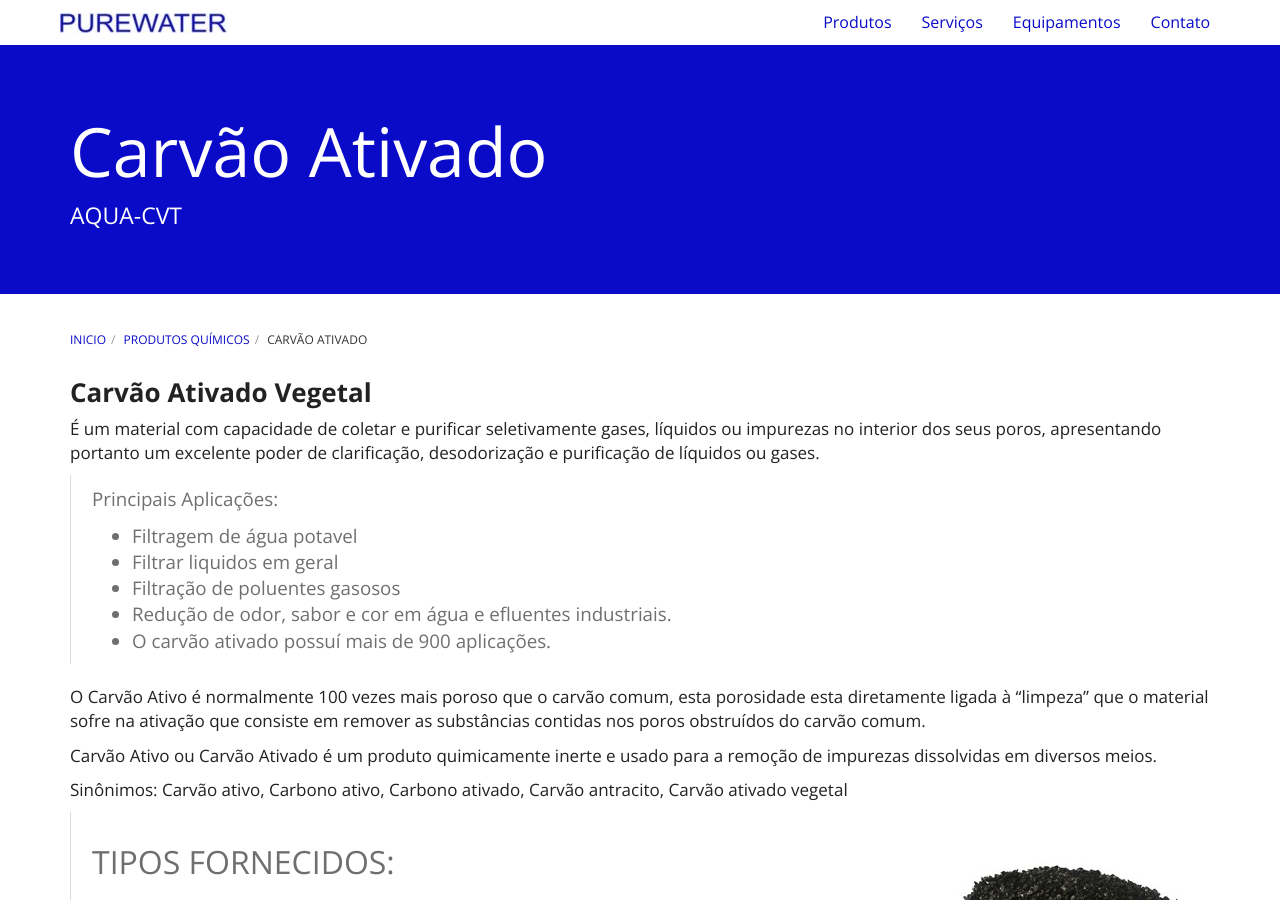
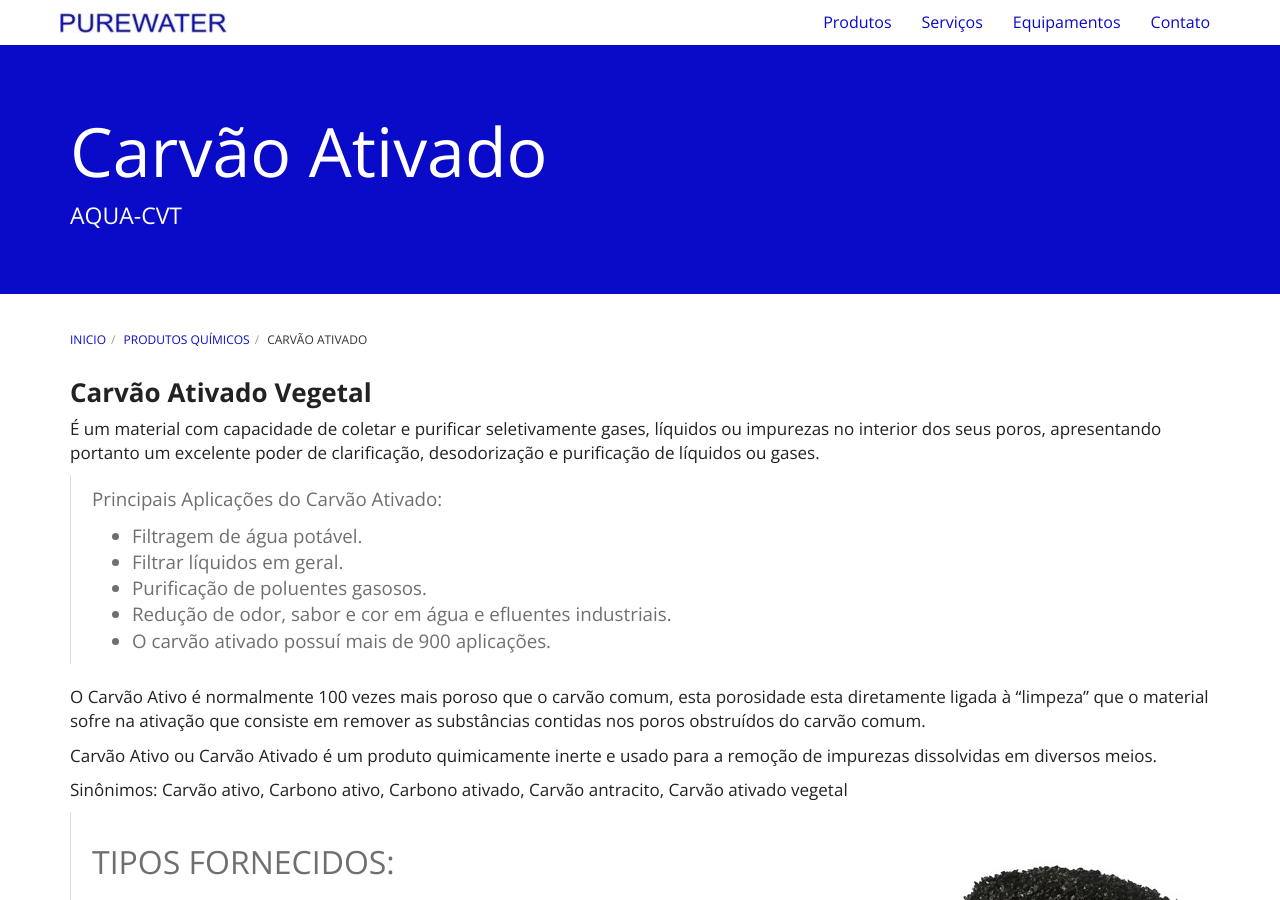
Before and after one commit to purewaterefluentes/purewaterefluentes.github.io, a Jekyll site: the page built from produtos/carvao-ativado.md, in a window 1280 px wide and 900 px high. Built offline with Jekyll 4.4.1, drawn with Linux system fonts in a browser that asks for light colours; nearby versions of some CDN libraries; library files that are not in the unit come from our copies.

Commit message:
Update carvao-ativado.md

```diff
--- a/produtos/carvao-ativado.md
+++ b/produtos/carvao-ativado.md
@@ -9,10 +9,10 @@ subtitle: AQUA-CVT
 
 É um material com capacidade de coletar e purificar seletivamente gases, líquidos ou impurezas no interior dos seus poros, apresentando portanto um excelente poder de clarificação, desodorização e purificação de líquidos ou gases.
 
->Principais Aplicações:
-- Filtragem de água potavel
-- Filtrar liquidos em geral
-- Filtração de poluentes gasosos
+> Principais Aplicações do Carvão Ativado:
+- Filtragem de água potável.
+- Filtrar líquidos em geral.
+- Purificação de poluentes gasosos.
 - Redução de odor, sabor e cor em água e efluentes industriais.
 - O carvão ativado possuí mais de 900 aplicações.
 
```
